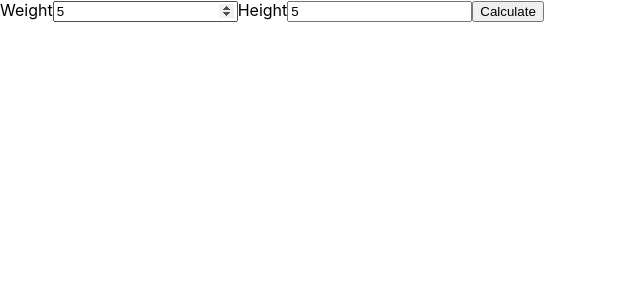
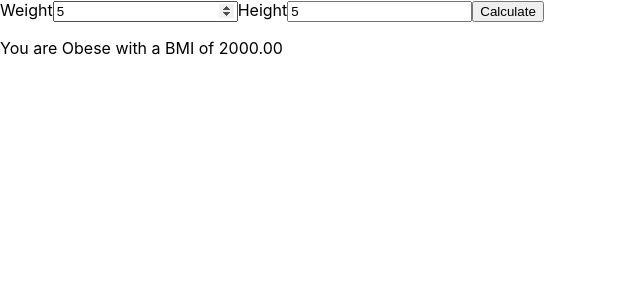
Before and after one commit to Alex-Bellamy/react_bmi_calculator, a React (Create React App) app: page / in a window 1280 px wide. Both pictures are taken after typing "5", "5" into the empty fields and a click on the button "Calculate". Shown: the top 300 px of the page, without its empty margins (0-640 px from the left). Built offline with nearby package versions, Linux system fonts and the light colour scheme.

Commit message:
creating spec to show bmi message, adding message component and updating app.jsx accordingly

```diff
--- a/src/App.jsx
+++ b/src/App.jsx
@@ -1,6 +1,7 @@
 import React, { Component } from "react";
 
 import Form from "./components/Form";
+import Message from "./components/Message";
 import { calculateBmi } from "./helpers/bmiHelper";
 
 class App extends Component {
@@ -31,6 +32,12 @@
           onChangeHandler={this.onChangeHandler}
           onSubmitHandler={this.onSubmitHandler}
         />
+        {this.state.bmiValue && (
+          <Message
+            bmiValue={this.state.bmiValue}
+            bmiMessage={this.state.bmiMessage}
+          />
+        )}
       </div>
     );
   }
--- /dev/null
+++ b/src/components/Message.jsx
@@ -0,0 +1,11 @@
+import React from "react";
+
+const Message = props => {
+  return (
+    <p id='bmi-message'>
+      You are {props.bmiMessage} with a BMI of {props.bmiValue}
+    </p>
+  );
+};
+
+export default Message;
```
Also changed, not shown: 2 other files (tests, documents, lock files or other folders).
